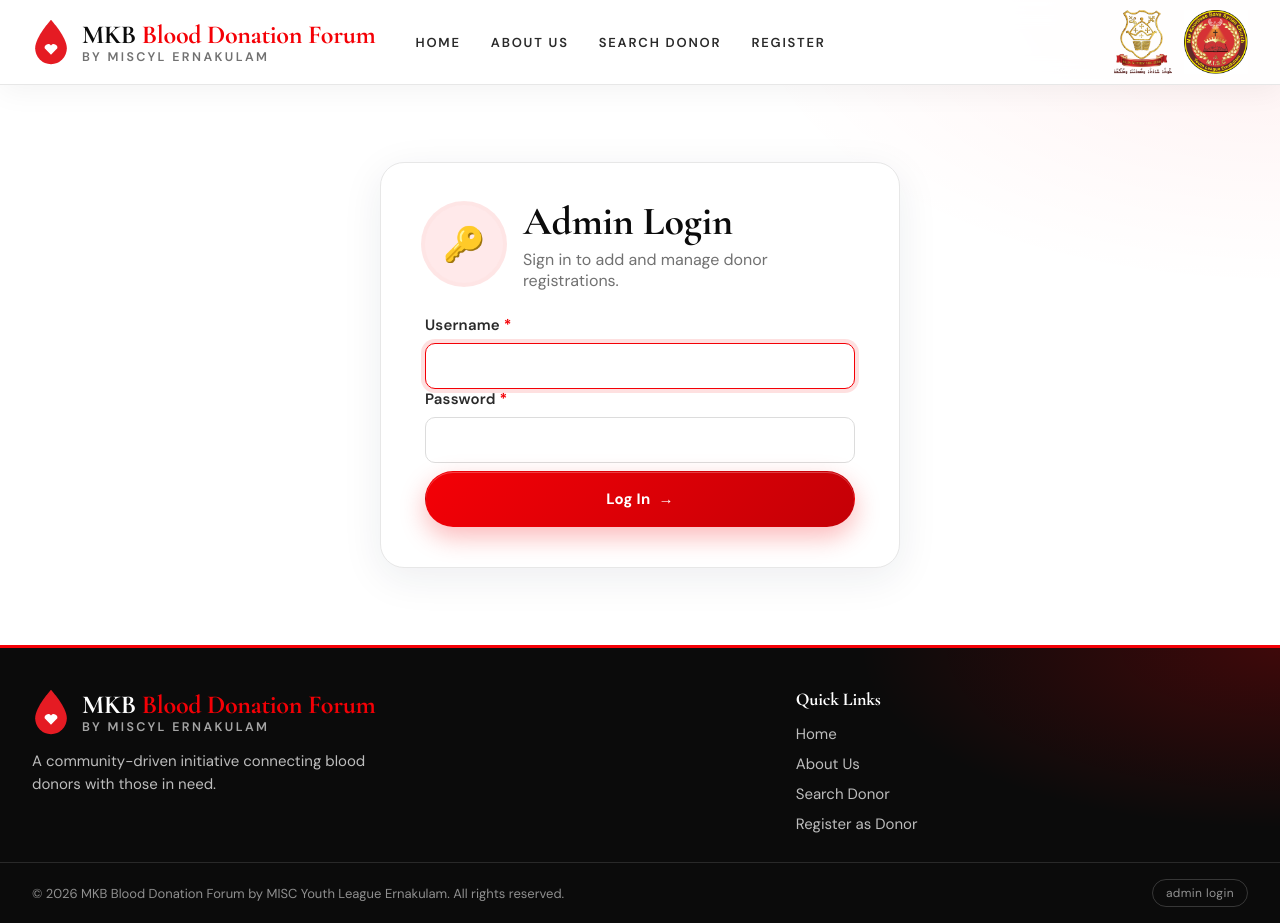
After one commit to christopher-2000/BloodDonationMISC, a Django app: page /login/ in a window 1280 px wide. The commit adds this page. Run offline with Django 5.2, Linux system fonts and the light colour scheme.

Commit message:
site admin changes

```diff
--- a/core/static/css/styles.css
+++ b/core/static/css/styles.css
@@ -2209,3 +2209,19 @@ body.modal-open { overflow: hidden; }
   color: #fff;
   border-color: rgba(255, 255, 255, 0.45);
 }
+button.admin-corner {
+  background: none;
+  cursor: pointer;
+  font-family: inherit;
+}
+.footer-bottom form {
+  display: inline;
+  margin: 0;
+}
+
+
+/* ---------- Site admin login page ---------- */
+.login-card {
+  max-width: 520px;
+  margin: 0 auto;
+}
--- a/core/templates/base.html
+++ b/core/templates/base.html
@@ -72,7 +72,14 @@
     </div>
     <div class="footer-bottom">
       <span>&copy; {% now "Y" %} {% site_text "footer_copyright" "MKB Blood Donation Forum by MISC Youth League Ernakulam. All rights reserved." %}</span>
-      <a href="{% url 'admin:login' %}" class="admin-corner" title="Staff / admin sign in">admin login</a>
+      {% if user.is_authenticated %}
+      <form method="post" action="{% url 'admin_logout' %}">
+        {% csrf_token %}
+        <button type="submit" class="admin-corner" title="Sign out of the site">admin logout</button>
+      </form>
+      {% else %}
+      <a href="{% url 'admin_login' %}" class="admin-corner" title="Staff / admin sign in">admin login</a>
+      {% endif %}
     </div>
   </footer>
 
--- /dev/null
+++ b/core/templates/login.html
@@ -0,0 +1,27 @@
+{% extends "base.html" %}
+
+{% block title %}Admin Login | MKB Blood Donation Forum{% endblock %}
+
+{% block content %}
+<section class="success-page">
+  <div class="form-card login-card">
+    <div class="form-card-head">
+      <div class="round-icon">🔑</div>
+      <div>
+        <h2>Admin Login</h2>
+        <p>Sign in to add and manage donor registrations.</p>
+      </div>
+    </div>
+
+    <form method="post">
+      {% csrf_token %}
+      {% if form.non_field_errors %}
+        <ul class="errorlist">{{ form.non_field_errors }}</ul>
+      {% endif %}
+      {% include "_field.html" with field=form.username label="Username" required=True %}
+      {% include "_field.html" with field=form.password label="Password" required=True %}
+      <button type="submit" class="btn-red wide-btn">Log In <span>→</span></button>
+    </form>
+  </div>
+</section>
+{% endblock %}
--- a/core/urls.py
+++ b/core/urls.py
@@ -8,4 +8,6 @@ urlpatterns = [
     path("register/success/", views.register_success, name="register_success"),
     path("donors/", views.search_donors, name="search_donors"),
     path("about/", views.about, name="about"),
+    path("login/", views.admin_login, name="admin_login"),
+    path("logout/", views.admin_logout, name="admin_logout"),
 ]
--- a/core/views.py
+++ b/core/views.py
@@ -1,3 +1,5 @@
+from django.contrib.auth import login, logout
+from django.contrib.auth.forms import AuthenticationForm
 from django.shortcuts import redirect, render
 
 from .forms import DonorForm
@@ -39,9 +41,9 @@ def about(request):
 
 
 def register_donor(request):
-    # Only signed-in admins may register donors; visitors are told to contact
+    # Only signed-in site admins may register donors; visitors are told to contact
     # an admin/coordinator instead of being bounced to the login page.
-    if not (request.user.is_active and request.user.is_staff):
+    if not (request.user.is_active and request.user.is_authenticated):
         return render(request, "register.html", {"restricted": True})
 
     if request.method == "POST":
@@ -56,6 +58,29 @@ def register_donor(request):
 
 def register_success(request):
     return render(request, "success.html")
+
+
+def admin_login(request):
+    if request.user.is_authenticated:
+        return redirect("register")
+
+    if request.method == "POST":
+        form = AuthenticationForm(request, data=request.POST)
+        if form.is_valid():
+            user = form.get_user()
+            if user.is_active:
+                login(request, user)
+                return redirect("register")
+    else:
+        form = AuthenticationForm()
+
+    return render(request, "login.html", {"form": form})
+
+
+def admin_logout(request):
+    if request.method == "POST":
+        logout(request)
+    return redirect("home")
 
 
 def search_donors(request):
```
Also changed, not shown: core/migrations/0015_add_admin_users.py (added), core/migrations/0016_add_site_admins.py (added), db.sqlite3.
